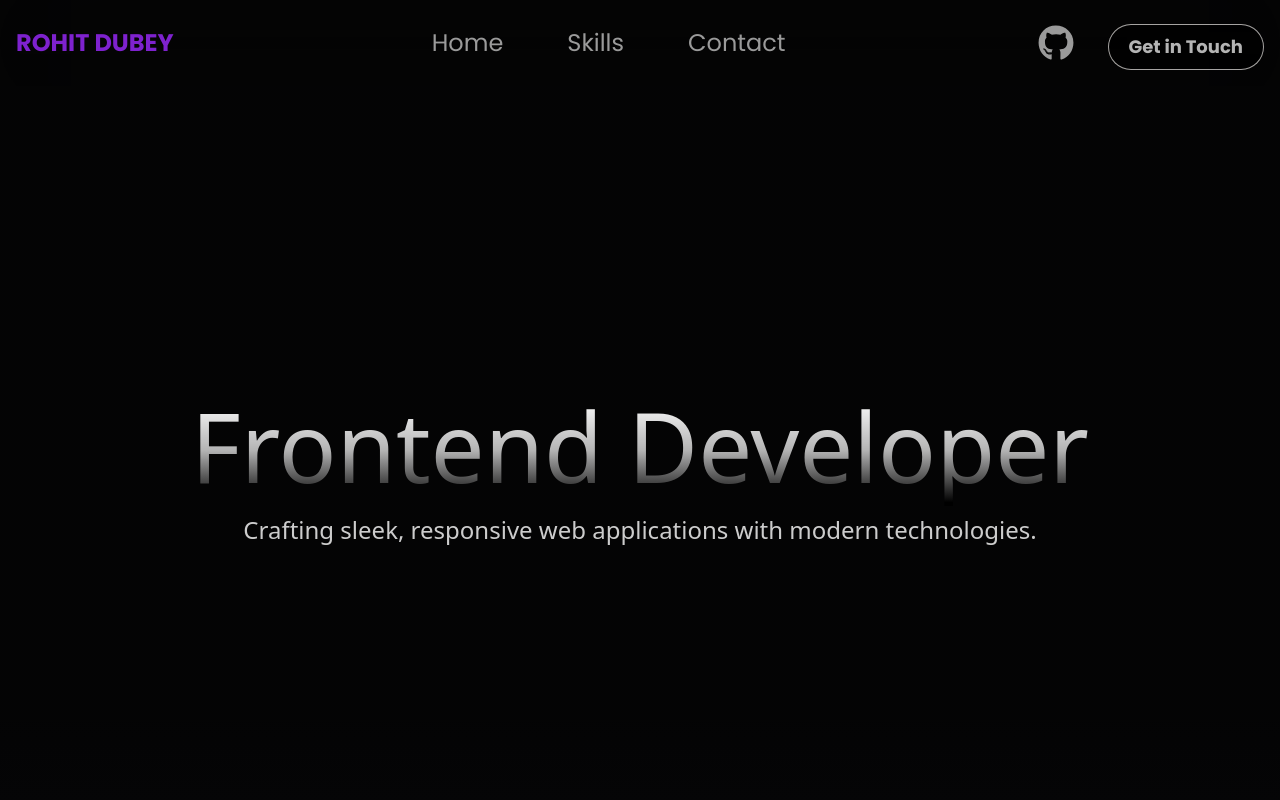
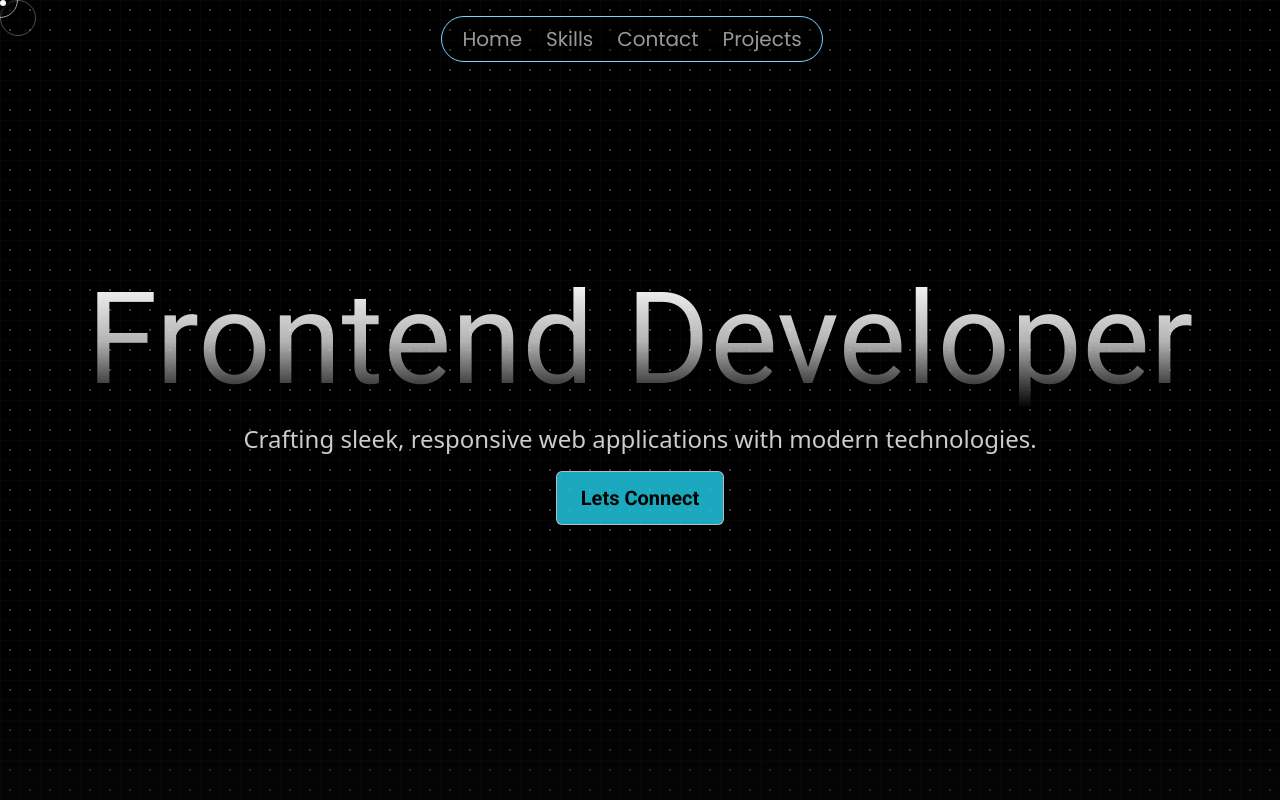
Before and after one commit to ROHITDUBEY777/My-portfolio, a React (Vite) app: page / in a window 1280 px wide. Shown: the top 800 px of the page. Built offline with nearby package versions, Linux system fonts and the light colour scheme.

Commit message:
made some changes in the code

```diff
--- a/package.json
+++ b/package.json
@@ -19,7 +19,7 @@
     "react": "^19.0.0",
     "react-dom": "^19.0.0",
     "react-icons": "^5.5.0",
-    "react-router-dom": "^7.4.0",
+    "react-router-dom": "^7.8.2",
     "react-scroll": "^1.9.3",
     "tailwindcss": "^4.0.15"
   },
--- a/src/App.jsx
+++ b/src/App.jsx
@@ -5,26 +5,60 @@ import Navbar from "./components/sections/Navbar"
 import About from "./components/sections/About"
 import MySkills from "./components/sections/MySkills"
 import Projects from "./components/sections/Projects"
+import Cursor from "./components/sections/Cursor"
 
 import Resume from "./components/sections/Resume"
 
 import Footer from "./components/sections/Footer"
 import Contact from "./components/sections/Contact"
+import {BrowserRouter as Router,Routes,Route } from "react-router-dom"
+
 
 function App() {
 
   return (
     <>
+      <Cursor />
+      <Router>
+
     <main className="relative min-h-screen  justify-center text-white bg-[var(--background)] overflow-hidden">
-      <Navbar className="text-[var(--foreground)]"  />
-      <Home/>
-      <About />
-      <MySkills />
-      <Projects />
-      <Resume />
-      <Contact />
+       {/* <Cursor /> */}
+       <Routes>
+{/*
+      <Route path="/" element={<Navbar />} className={`text-[var(--foreground)]`}  />
+      <Route path={`Home`} element={<Home />} />
+      <Route path="/" element={<About />} />
+      <Route path="/" element={<MySkills />} />
+      <Route path="/" element={<Projects />} />
+      <Route path="/" element={<Resume />} />
+      <Route path="/" element={<Contact />} />
+      <Route path="/" element={<Footer />} />
+
+      */}
+
+      <Route path="/" element={
+       <>
+
+       <div>
+
+       <Navbar className={`text-[var(--foreground)`} />
+
+       <Home />
+       <About />
+       <MySkills />
+       <Projects />
+       <Resume />
+       <Contact />
+       <Footer />
+       </div>
+       </>
+      }/>
+
+
+       </Routes>
+
     </main>
-    <Footer  />
+      </Router>
     </>
   )
 }
--- a/src/components/Home.jsx
+++ b/src/components/Home.jsx
@@ -1,16 +1,40 @@
 import React from 'react'
+import GlowingButton from './sections/Glowingbutton'
 
 
 const Home = () => {
   return (
-    <div id='Home' className='flex flex-col  justify-center items-center mt-[9vh] h-screen relative'>
+    <div id='Home' className='flex flex-col  justify-center items-center  h-screen relative'>
       <div className="overlay-model absolute w-full h-full lg:h-[150vh]  pointer-events-none z-10"></div>
+      <div className="min-h-screen w-full bg-black relative">
+  {/* Black Grid with White Dots Background */}
+  <div
+    className="absolute inset-0 z-0"
+    style={{
+      background: "#000000",
+      backgroundImage: `
+        linear-gradient(to right, rgba(255,255,255,0.06) 1px, transparent 1px),
+        linear-gradient(to bottom, rgba(255,255,255,0.06) 1px, transparent 1px),
+        radial-gradient(circle, rgba(255,255,255,0.6) 1px, transparent 1px)
+      `,
+      backgroundSize: "20px 20px, 20px 20px, 20px 20px",
+      backgroundPosition: "0 0, 0 0, 0 0",
+    }}
+  />
+  {/* Your Content/Components */}
+</div>
 
       <div className="absolute flex flex-col z-30 text-center px-4">
-        <h1 className="metalic-text text-4xl  md:text-6xl lg:text-7xl xl:text-8xl font-Roboto pb-5">Frontend Developer</h1>
+        <h1 className="metalic-text text-4xl  md:text-6xl lg:text-7xl xl:text-9xl font-[Roboto] pb-5">Frontend  Developer</h1>
         <p className="text-white text-lg md:text-2xl opacity-80">
           Crafting sleek, responsive web applications with modern technologies.
         </p>
+
+            <GlowingButton href="https://www.linkedin.com/in/rohit-dubey-637a8627a/"
+             />
+             </div>
+             <div className=' block xl:hidden cursor-pointer '
+           >
       </div>
     </div>
   )
--- a/src/components/sections/About.jsx
+++ b/src/components/sections/About.jsx
@@ -10,15 +10,15 @@ const About = () => {
   return (
     <div id="About">
       {" "}
-      <div className=" w-full  flex items-center mt-64     px-10    justify-between  min-h-screen  " >
+      <div className=" w-full  flex items-center mt-64  text-white    px-10    justify-between  min-h-screen  " >
 
-        <div className=" w-2xl ">
+        <div className=" w-2xl border-sky-300  border-animate-spin from-blue-400 via-black to-blue-400   hover:scale-105 duration-400 transition-transform border rounded px-4 py-4 ">
 
-        <p className=" text-[var(--foreground)]  text-4xl    md:text-4xl lg:text-5xl xl:text-5xl font-[Poppins] items-center ">
+        <p className=" text-white  text-4xl    md:text-4xl lg:text-4xl xl:text-5xl   font-[Roboto] items-center ">
           {" "}
           About{" "}
         </p>
-        <h1 className="text-2xl  md:text-4xl  lg:text-5xl xl:text-5xl font-[Robot] my-3  ">Hi, I'M ROHIT DUBEY</h1>
+        <h1 className="roboto text-2xl  md:text-4xl   lg:text-5xl xl:text-4xl font-[Roboto] my-3  ">Hi, I'M ROHIT DUBEY</h1>
         <p className="opacity-80 flex md:text-2xl   ">
           I'm proficient in React-JS, Tailwind CSS, and CSS, with a strong
           passion for learning and exploring newer technologies. I enjoy
--- /dev/null
+++ b/src/components/sections/Cursor.jsx
@@ -0,0 +1,126 @@
+import { useEffect, useRef } from "react";
+
+/**
+ * CoolCursor – custom cursor with trailing ring, magnetic hover & ripples.
+ * Props: size (ring diameter), dot (dot size), ease (0..1 smoothing)
+ */
+export default function Cursor({ size = 36, dot = 6, ease = 0.15 }){
+  const dotRef = useRef(null);
+  const ringRef = useRef(null);
+  const rippleRef = useRef(null);
+  const pos = useRef({ x: 0, y: 0 });
+  const mouse = useRef({ x: 0, y: 0 });
+
+  useEffect(() => {
+    const dotEl = dotRef.current, ringEl = ringRef.current, ripEl = rippleRef.current;
+    if (!dotEl || !ringEl || !ripEl) return;
+
+    // Hide on touch devices
+    if ("ontouchstart" in window || navigator.maxTouchPoints > 0) {
+      dotEl.style.display = "none";
+      ringEl.style.display = "none";
+      ripEl.style.display = "none";
+      return;
+    }
+
+    const isHot = (el) => el.closest("a, button, [role='button'], [data-cursor='hover']");
+
+    const onMove = (e) => {
+      mouse.current.x = e.clientX;
+      mouse.current.y = e.clientY;
+
+      // dot follows instantly
+      dotEl.style.transform = `translate(${e.clientX - dot/2}px, ${e.clientY - dot/2}px)`;
+    };
+
+    // click ripple
+    const onDown = () => {
+      ripEl.animate(
+        [
+          { transform: `translate(${mouse.current.x - size/2}px, ${mouse.current.y - size/2}px) scale(0.2)`, opacity: .5 },
+          { transform: `translate(${mouse.current.x - size/2}px, ${mouse.current.y - size/2}px) scale(1.6)`, opacity: 0 }
+        ],
+        { duration: 420, easing: "cubic-bezier(.22,.61,.36,1)" }
+      );
+    };
+
+    // grow on interactive
+    const onOver = (e) => { if (isHot(e.target)) ringEl.dataset.big = "1"; };
+    const onOut  = (e) => { if (isHot(e.target)) delete ringEl.dataset.big; };
+
+    // magnetic hover (slight pull of element toward cursor)
+    const onMouseEnter = (e) => {
+      const el = isHot(e.target);
+      if (!el) return;
+      el.animate([{ transform: "translate(0,0)" }, { transform: "translate(2px,2px)" }], { duration: 120, fill: "forwards" });
+    };
+    const onMouseLeave = (e) => {
+      const el = isHot(e.target);
+      if (!el) return;
+      el.animate([{ transform: "translate(2px,2px)" }, { transform: "translate(0,0)" }], { duration: 160, fill: "forwards" });
+    };
+
+    window.addEventListener("mousemove", onMove, { passive: true });
+    window.addEventListener("mousedown", onDown);
+    window.addEventListener("mouseover", onOver, { passive: true });
+    window.addEventListener("mouseout", onOut, { passive: true });
+    window.addEventListener("mouseenter", onMouseEnter, true);
+    window.addEventListener("mouseleave", onMouseLeave, true);
+
+    let raf;
+    const loop = () => {
+      pos.current.x += (mouse.current.x - pos.current.x) * ease;
+      pos.current.y += (mouse.current.y - pos.current.y) * ease;
+
+      const s = ringEl.dataset.big ? 1.6 : 1;
+      ringEl.style.transform =
+        `translate(${pos.current.x - size/2}px, ${pos.current.y - size/2}px) scale(${s})`;
+
+      raf = requestAnimationFrame(loop);
+    };
+    loop();
+
+    return () => {
+      cancelAnimationFrame(raf);
+      window.removeEventListener("mousemove", onMove);
+      window.removeEventListener("mousedown", onDown);
+      window.removeEventListener("mouseover", onOver);
+      window.removeEventListener("mouseout", onOut);
+      window.removeEventListener("mouseenter", onMouseEnter, true);
+      window.removeEventListener("mouseleave", onMouseLeave, true);
+    };
+  }, [size, dot, ease]);
+
+  // Inline CSS keyframes so you don’t need to edit tailwind.config
+  return (
+    <>
+      <style>{`
+        @media (pointer: fine) {
+          .cursor-none * { cursor: none !important; }
+        }
+      `}</style>
+
+      {/* click ripple layer */}
+      <div
+        ref={rippleRef}
+        className="pointer-events-none fixed left-0 top-0 z-[9997] h-[${size}px] w-[${size}px] rounded-full border border-white/30"
+        style={{ width: size, height: size }}
+      />
+
+      {/* trailing ring */}
+      <div
+        ref={ringRef}
+        className="pointer-events-none fixed left-0 top-0 z-[9998] rounded-full border border-white/90 opacity-70 backdrop-blur-[2px] transition-[opacity] duration-200"
+        style={{ width: size, height: size }}
+      />
+
+      {/* center dot */}
+      <div
+        ref={dotRef}
+        // className="pointer-events-none fixed left-0 top-0 z-[9999] rounded-full bg-white mix-blend-difference transition-opacity duration-
+                className="pointer-events-none fixed left-0 top-0 z-[9999] rounded-full bg-white mix-blend-difference transition-opacity duration-200"
+        style={{ width: dot, height: dot }}
+      />
+    </>
+  );
+}
--- a/src/components/sections/Glowingbutton.jsx
+++ b/src/components/sections/Glowingbutton.jsx
@@ -2,10 +2,10 @@ import React from "react";
 
 const GlowingButton = () => {
   return (
-    <a href="https://www.linkedin.com/in/rohit-dubey-637a8627a/"><button  className="relative px-5 py-2 opacity-70 hover:opacity-100 mt-2 cursor-pointer font-bold text-lg rounded-full bg-black border border-[rgba(240,237,234,0.98)]
-                       overflow-hidden transition-all duration-300 hover:shadow-[0_0_15px_rgba(255,204,153,1)]
+    <a href="https://www.linkedin.com/in/rohit-dubey-637a8627a/"><button  className="roboto font-[roboto] relative px-6 py-3 opacity-80 text-xl  hover:opacity-100 mt-4 cursor-pointer  font-bold  rounded-md border border-[rgba(240,237,234,0.98)]
+                       overflow-hidden  transition-all duration-300 bg-[#22d3ee] text-black
                     ">
-      <span className="relative z-10">Get in Touch</span>
+      <span className="relative z-10">Lets Connect</span>
       <span className="absolute inset-0 bg-[radial-gradient(circle,_rgba(255,204,153,0.7)_10%,_transparent_60%)]
                       scale-0 transition-transform duration-300 group-hover:scale-150 opacity-60"></span>
     </button></a>
--- a/src/components/sections/Navbar.jsx
+++ b/src/components/sections/Navbar.jsx
@@ -1,5 +1,5 @@
 import React,{useState} from 'react'
-import { FaGithub } from "react-icons/fa";
+// import { FaGithub } from "react-icons/fa";
 import GlowingButton from './Glowingbutton';
 import { IoMdMenu } from "react-icons/io";
 
@@ -42,34 +42,34 @@ const Navbar = () => {
   return (
 
 
-        <nav className="fixed backdrop-blur-3xl xl:flex  xl:justfiy-between flex  justify-between bg-gradient-to-b font-[Poppins] w-full z-50 right-0 top-0 left-0  items-center  nav-style text-2xl   p-5 md:p-4 lg:p-4 xl:p-4">
-            <p className='text-[var(--foreground)] flex items-start  font-bold opacity-100 transition duration-300'>ROHIT DUBEY</p>
+        <div className="fixed  xl:flex   xl:justfiy-center flex  justify-center bg-gradient-to-b font-[Poppins]   z-50 right-0 top-0 left-0  items-center  nav-style text-2xl   p-5 md:p-4 lg:p-4 xl:p-4">
+            {/* <p className='text-[var(--foreground)] flex items-start  font-bold opacity-100 transition duration-300'>ROHIT DUBEY</p> */}
 
+            <nav className=' justify-center border-sky-300 border   items-center flex   rounded-4xl px-5 backdrop-blur-3xl  py-2 z-50' >
 
-            <ul className=' hidden md:hidden lg:flex   justify-between  xl:text-2xl lg:text-2xl left-0 items-center  gap-16  '>
-                <li className="bg-gradient-to-b cursor-pointer opacity-60 hover:opacity-100 transition duration-300 " onClick={()=>handlescroll('Home')}  >
+            <ul className=' hidden md:hidden lg:flex   justify-between  xl:text-xl lg:text-xl left-0 items-center  gap-6  '>
+
+                <li className="bg-gradient-to-b hover:text-[#0ea5e9] cursor-pointer opacity-60 hover:opacity-100 transition duration-300 " onClick={()=>handlescroll('Home')}  >
                 Home</li>
 
-                <li className="bg-gradient-to-b opacity-60 cursor-pointer hover:opacity-100 transition   duration-300 " onClick={()=>handlescroll('Skills')} >
+                <li className="bg-gradient-to-b hover:text-[#0ea5e9]  opacity-60 cursor-pointer hover:opacity-100 transition   duration-300 " onClick={()=>handlescroll('Skills')} >
                 Skills</li>
-                   <li className="bg-gradient-to-b opacity-60 hover:opacity-100 transition cursor-pointer   duration-300"  onClick={()=>handlescroll('Contact')} >
+                   <li className="bg-gradient-to-b hover:text-[#0ea5e9] opacity-60 hover:opacity-100 transition cursor-pointer   duration-300"  onClick={()=>handlescroll('Contact')} >
                   Contact</li>
+                   <li className="bg-gradient-to-b hover:text-[#0ea5e9] opacity-60 hover:opacity-100 transition cursor-pointer   duration-300"  onClick={()=>handlescroll('Projects')} >
+                  Projects</li>
 
 
 
             </ul>
-            <div  className='hidden lg:flex justify-evenly  items-center  md:relative gap-8 md:gap-10  relative md:hidden   '>
-            <div className='flex justify-center items-center  scale-100'>
+            </nav>
+            <div  className='hidden lg:flex justify-evenly  items-center px-2  md:relative gap-4 relative md:hidden   '>
+            {/* <div className='flex justify-center items-center  scale-100'>
               <a href="https://github.com/ROHITDUBEY777" >
-             <FaGithub className=' scale-150 opacity-60 hover:opacity-100 ' />
+             <FaGithub className=' scale-120 opacity-60 hover:opacity-100 ' />
              </a>
-             </div>
+             </div> */}
 
-            <GlowingButton href="https://www.linkedin.com/in/rohit-dubey-637a8627a/"
-             className="cursor-pointer   md:hidden lg:scale-100 py-2 opacity-70 hover:opacity-100 " />
-             </div>
-             <div className=' block xl:hidden cursor-pointer '
-           >
 
 
               <button className='flex md:flex  lg:hidden opacity-70 hover:opacity-100  scale-150 px-2 cursor-pointer  flex-col justify-between '
@@ -99,7 +99,7 @@ const Navbar = () => {
 
                 </ul>
              </div>
-        </nav>
+        </div>
 
 
 
--- a/src/components/sections/Projects.jsx
+++ b/src/components/sections/Projects.jsx
@@ -3,7 +3,7 @@ import projects from "../INFO/projects";
 import { FaGithub } from "react-icons/fa";
 const Projects = () => {
   return (
-    <div className=" flex justify-center   min-h-screen mt-52   ">
+    <div id="Projects" className=" flex justify-center   min-h-screen mt-52   ">
       <h1 className="absolute flex flex-row items-center text-3xl mb-2 text-[var(--foreground)]  font-[Poppins] justify-center bg-none h-fit  md:text-4xl lg:text-5xl xl:text-5xl    ">
         My Projects
       </h1>
--- a/src/index.css
+++ b/src/index.css
@@ -6,9 +6,9 @@
 
 @layer base {
     :root{
-        --background:#09090b;
+        --background:#0a0a0a;
         --border:#7f1d1d;
-        --foreground:#7e22ce;
+        --foreground:#0ea5e9;
         --bg:#020617;
 
     }
@@ -17,7 +17,7 @@
 *{
     box-sizing: border-box;
 }
-.roboto-font {
+.roboto {
     font-family: "Roboto", sans-serif;
 }
 
```
Also changed, not shown: src/components/sections/contactform.jsx (+54 -47 lines), 1 other file (tests, documents, lock files or other folders).
